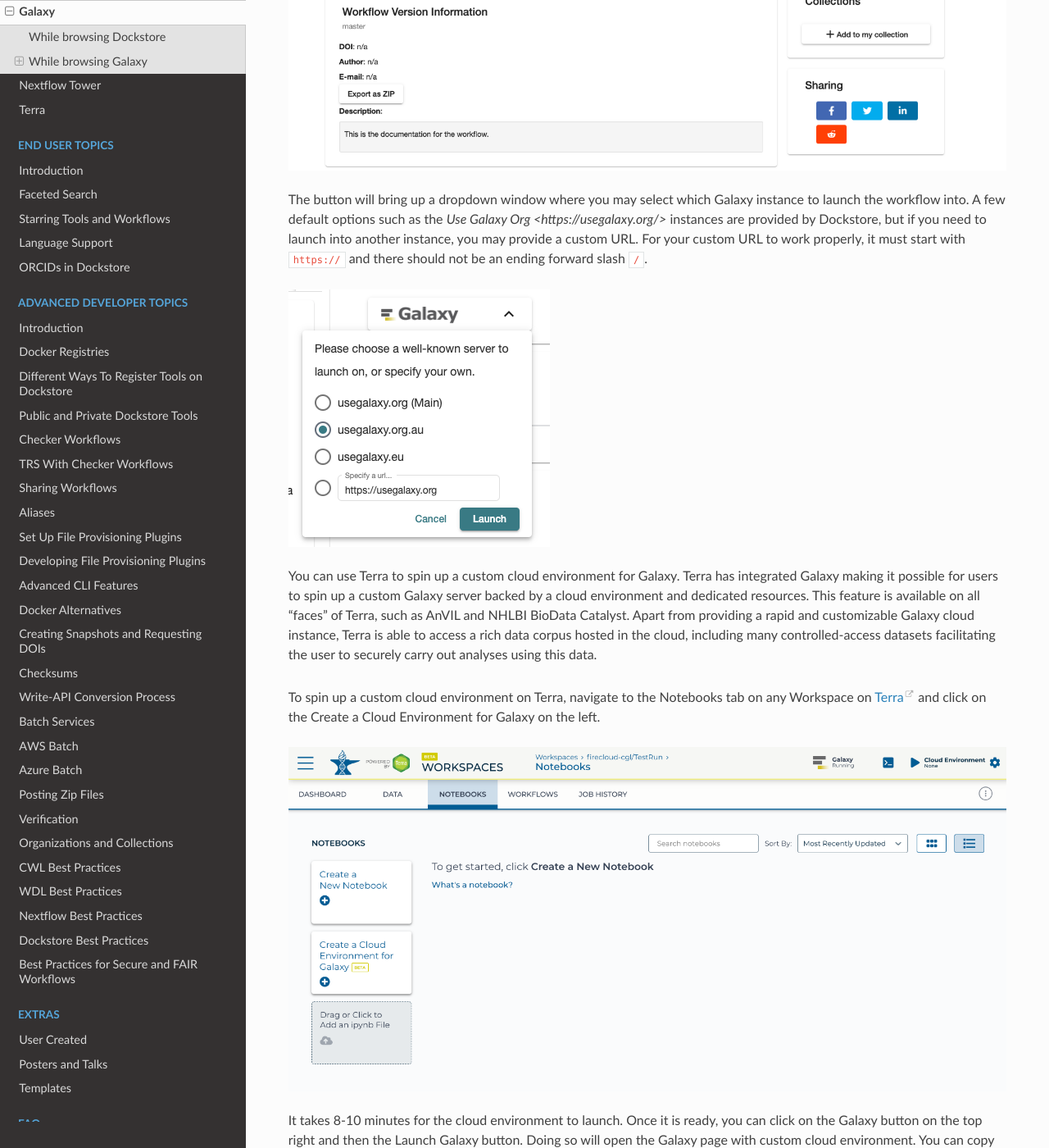
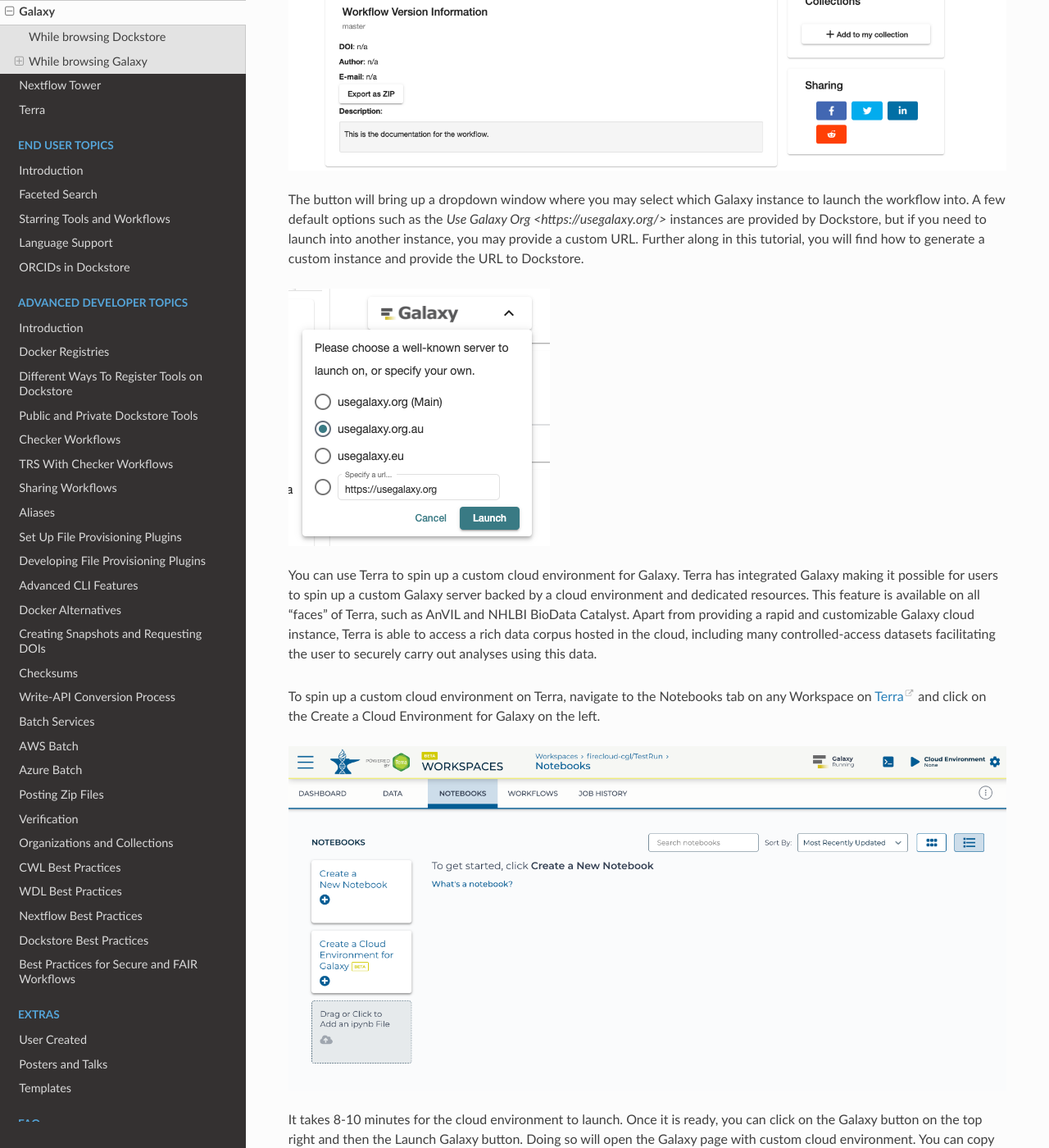
Before and after one commit to dockstore/dockstore-documentation, a Sphinx documentation site: the page built from docs/launch-with/galaxy-launch-with.rst, in a window 1280 px wide and 1400 px high, scrolled down 846 px. Shown: the whole window at 82% size. Built offline with Sphinx 7.4.7 and the Read the Docs theme 2.0.0, drawn with Linux system fonts in a browser that asks for light colours; some of the changed text lies outside the part shown.

Commit message:
Update galaxy-launch-with.rst
Removed the mention about the trailing backslash.

```diff
--- a/docs/launch-with/galaxy-launch-with.rst
+++ b/docs/launch-with/galaxy-launch-with.rst
@@ -16,7 +16,7 @@
 .. figure:: /assets/images/docs/galaxy/galaxy_workflow.png
    :alt: Galaxy workflow on Dockstore
 
-The button will bring up a dropdown window where you may select which Galaxy instance to launch the workflow into. A few default options such as the `Use Galaxy Org <https://usegalaxy.org/>` instances are provided by Dockstore, but if you need to launch into another instance, you may provide a custom URL. For your custom URL to work properly, it must start with ``https://`` and there should not be an ending forward slash ``/``.
+The button will bring up a dropdown window where you may select which Galaxy instance to launch the workflow into. A few default options such as the `Use Galaxy Org <https://usegalaxy.org/>` instances are provided by Dockstore, but if you need to launch into another instance, you may provide a custom URL. Further along in this tutorial, you will find how to generate a custom instance and provide the URL to Dockstore.
 
 .. figure:: /assets/images/docs/galaxy/launch_with_options.png
    :alt: Launch options for Galaxy
@@ -28,7 +28,7 @@
 .. figure:: /assets/images/docs/galaxy/create_galaxy_environment.png
    :alt: Create a Cloud Environment for Galaxy
 
-It takes 8-10 minutes for the cloud environment to launch. Once it is ready, you can click on the Galaxy button on the top right and then the Launch Galaxy button. Doing so will open the Galaxy page with custom cloud environment. You can copy the URL and paste it into the Dockstore dropdown window to launch a workflow from Dockstore into this cloud instance. For your custom URL to work properly, it must start with ``https://`` and end with ``/galaxy`` without an ending forward slash ``/``.
+It takes 8-10 minutes for the cloud environment to launch. Once it is ready, you can click on the Galaxy button on the top right and then the Launch Galaxy button. Doing so will open the Galaxy page with custom cloud environment. You can copy the URL and paste it into the Dockstore dropdown window to launch a workflow from Dockstore into this cloud instance. For your custom URL to work properly, it must start with ``https://`` and end with ``/galaxy``.
 
 While browsing Galaxy
 =====================
```
